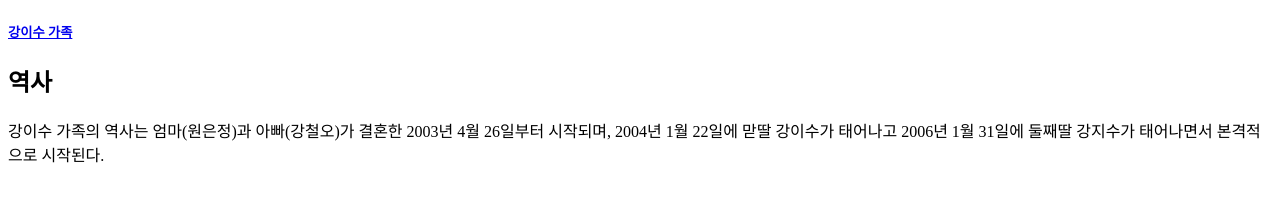
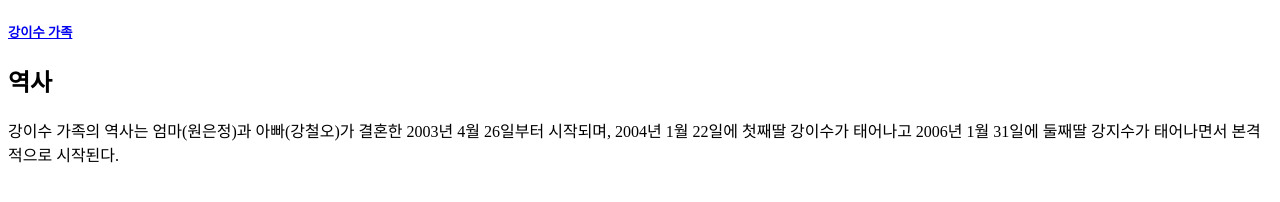
Before and after one commit to kangyisu22/WepPractice, a plain HTML site: page his.html in a window 1280 px wide. Drawn offline with Linux system fonts and the light colour scheme.

Commit message:
fix typos2

```diff
--- a/his.html
+++ b/his.html
@@ -7,6 +7,6 @@
   <body>
     <h5><a href="index.html">강이수 가족</a></h5>
     <h2>역사</h2>
-    <p>강이수 가족의 역사는 엄마(원은정)과 아빠(강철오)가 결혼한 2003년 4월 26일부터 시작되며, 2004년 1월 22일에 맏딸 강이수가 태어나고 2006년 1월 31일에 둘째딸 강지수가 태어나면서 본격적으로 시작된다.</p>
+    <p>강이수 가족의 역사는 엄마(원은정)과 아빠(강철오)가 결혼한 2003년 4월 26일부터 시작되며, 2004년 1월 22일에 첫째딸 강이수가 태어나고 2006년 1월 31일에 둘째딸 강지수가 태어나면서 본격적으로 시작된다.</p>
   </body>
 </html>
```
